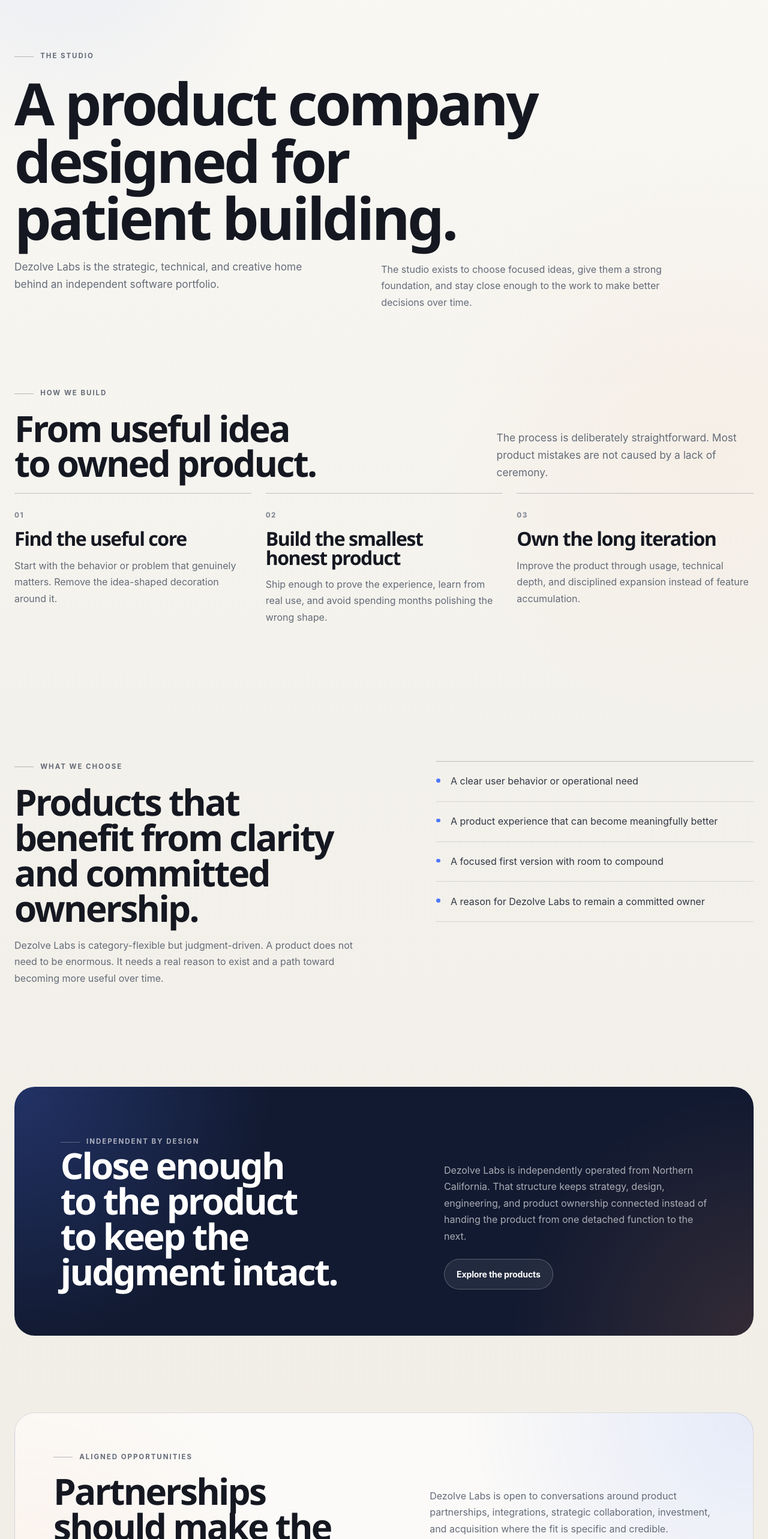
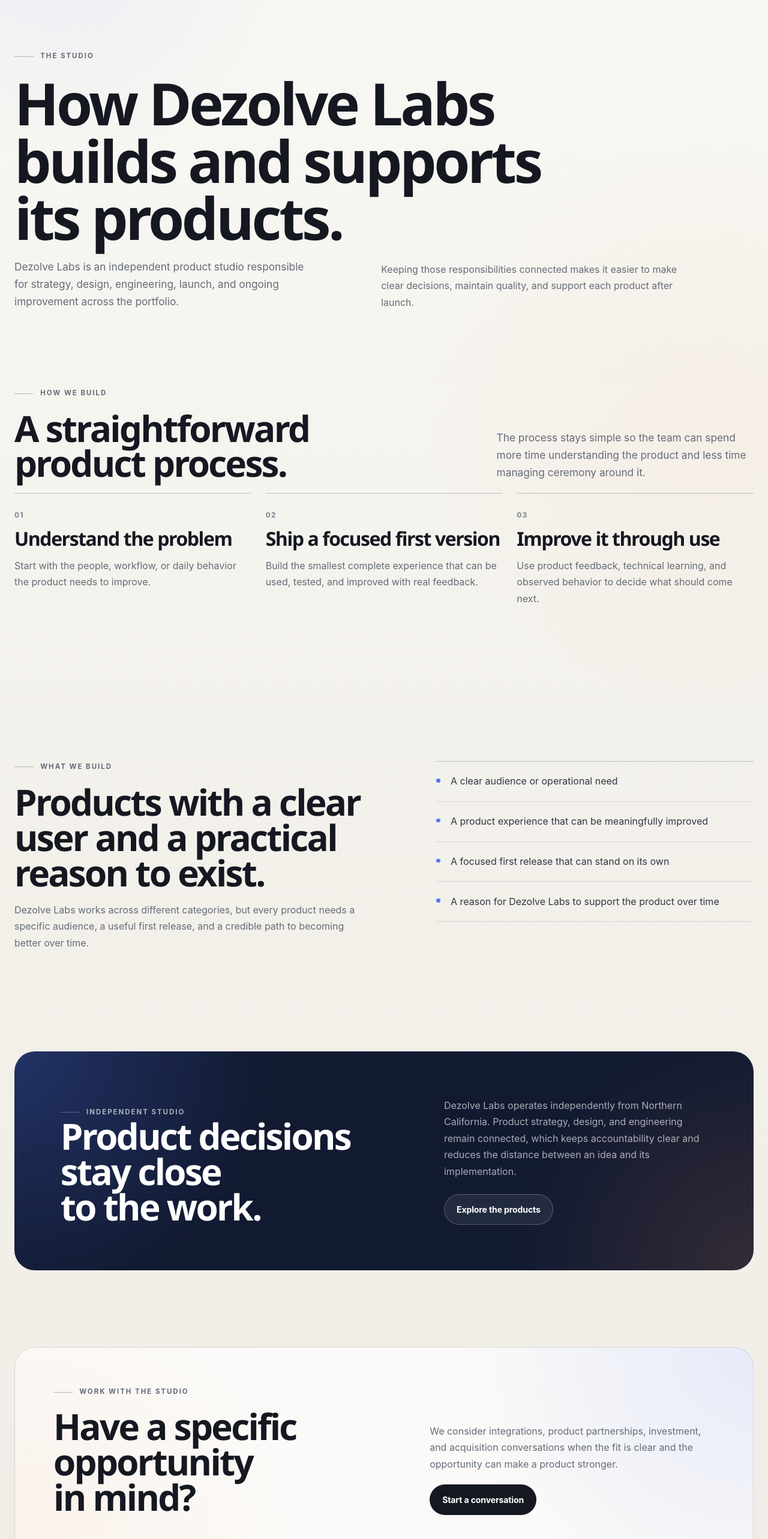
Before and after one commit to Dezolve/dezolvelabs-site, a Next.js app: page /studio in a window 1280 px wide. Shown: the part 160-2726 px from the top of the page at 60% size. Built offline with nearby package versions, Linux system fonts and the light colour scheme.

Commit message:
copy: rewrite studio page for external audiences

```diff
--- a/app/studio/page.tsx
+++ b/app/studio/page.tsx
@@ -5,26 +5,26 @@
 const buildStages = [
   {
     step: '01',
-    title: 'Find the useful core',
-    copy: 'Start with the behavior or problem that genuinely matters. Remove the idea-shaped decoration around it.',
+    title: 'Understand the problem',
+    copy: 'Start with the people, workflow, or daily behavior the product needs to improve.',
   },
   {
     step: '02',
-    title: 'Build the smallest honest product',
-    copy: 'Ship enough to prove the experience, learn from real use, and avoid spending months polishing the wrong shape.',
+    title: 'Ship a focused first version',
+    copy: 'Build the smallest complete experience that can be used, tested, and improved with real feedback.',
   },
   {
     step: '03',
-    title: 'Own the long iteration',
-    copy: 'Improve the product through usage, technical depth, and disciplined expansion instead of feature accumulation.',
+    title: 'Improve it through use',
+    copy: 'Use product feedback, technical learning, and observed behavior to decide what should come next.',
   },
 ];
 
 const selectionSignals = [
-  'A clear user behavior or operational need',
-  'A product experience that can become meaningfully better',
-  'A focused first version with room to compound',
-  'A reason for Dezolve Labs to remain a committed owner',
+  'A clear audience or operational need',
+  'A product experience that can be meaningfully improved',
+  'A focused first release that can stand on its own',
+  'A reason for Dezolve Labs to support the product over time',
 ];
 
 export const metadata: Metadata = {
@@ -41,15 +41,16 @@
             The studio
           </p>
           <h1 id="studio-heading" className="page-title" data-reveal>
-            A product company designed for patient building.
+            How Dezolve Labs builds and supports its products.
           </h1>
           <div className="page-intro-split" data-reveal>
             <p className="page-copy">
-              Dezolve Labs is the strategic, technical, and creative home behind an independent software portfolio.
+              Dezolve Labs is an independent product studio responsible for strategy, design, engineering, launch, and
+              ongoing improvement across the portfolio.
             </p>
             <p>
-              The studio exists to choose focused ideas, give them a strong foundation, and stay close enough to the work
-              to make better decisions over time.
+              Keeping those responsibilities connected makes it easier to make clear decisions, maintain quality, and
+              support each product after launch.
             </p>
           </div>
         </section>
@@ -59,11 +60,12 @@
             <div>
               <p className="kicker">How we build</p>
               <h2 id="process-heading" className="section-title">
-                From useful idea to owned product.
+                A straightforward product process.
               </h2>
             </div>
             <p className="page-copy">
-              The process is deliberately straightforward. Most product mistakes are not caused by a lack of ceremony.
+              The process stays simple so the team can spend more time understanding the product and less time managing
+              ceremony around it.
             </p>
           </div>
           <div className="studio-process-grid">
@@ -79,13 +81,13 @@
 
         <section className="studio-selection" aria-labelledby="selection-heading" data-reveal>
           <div className="studio-selection-copy">
-            <p className="kicker">What we choose</p>
+            <p className="kicker">What we build</p>
             <h2 id="selection-heading" className="section-title">
-              Products that benefit from clarity and committed ownership.
+              Products with a clear user and a practical reason to exist.
             </h2>
             <p>
-              Dezolve Labs is category-flexible but judgment-driven. A product does not need to be enormous. It needs a
-              real reason to exist and a path toward becoming more useful over time.
+              Dezolve Labs works across different categories, but every product needs a specific audience, a useful first
+              release, and a credible path to becoming better over time.
             </p>
           </div>
           <div className="selection-signal-list">
@@ -97,16 +99,16 @@
 
         <section className="dark-section founder-note" aria-labelledby="independent-heading" data-reveal>
           <div>
-            <p className="kicker kicker-light">Independent by design</p>
+            <p className="kicker kicker-light">Independent studio</p>
             <h2 id="independent-heading" className="section-title">
-              Close enough to the product to keep the judgment intact.
+              Product decisions stay close to the work.
             </h2>
           </div>
           <div>
             <p>
-              Dezolve Labs is independently operated from Northern California. That structure keeps strategy, design,
-              engineering, and product ownership connected instead of handing the product from one detached function to
-              the next.
+              Dezolve Labs operates independently from Northern California. Product strategy, design, and engineering
+              remain connected, which keeps accountability clear and reduces the distance between an idea and its
+              implementation.
             </p>
             <Button href="/portfolio" variant="ghost">
               Explore the products
@@ -116,15 +118,15 @@
 
         <section className="contact-panel-v2 studio-contact" aria-labelledby="studio-contact-heading" data-reveal>
           <div>
-            <p className="kicker">Aligned opportunities</p>
+            <p className="kicker">Work with the studio</p>
             <h2 id="studio-contact-heading" className="section-title">
-              Partnerships should make the product stronger.
+              Have a specific opportunity in mind?
             </h2>
           </div>
           <div className="contact-panel-content">
             <p>
-              Dezolve Labs is open to conversations around product partnerships, integrations, strategic collaboration,
-              investment, and acquisition where the fit is specific and credible.
+              We consider integrations, product partnerships, investment, and acquisition conversations when the fit is
+              clear and the opportunity can make a product stronger.
             </p>
             <Button href="/contact">Start a conversation</Button>
           </div>
```
